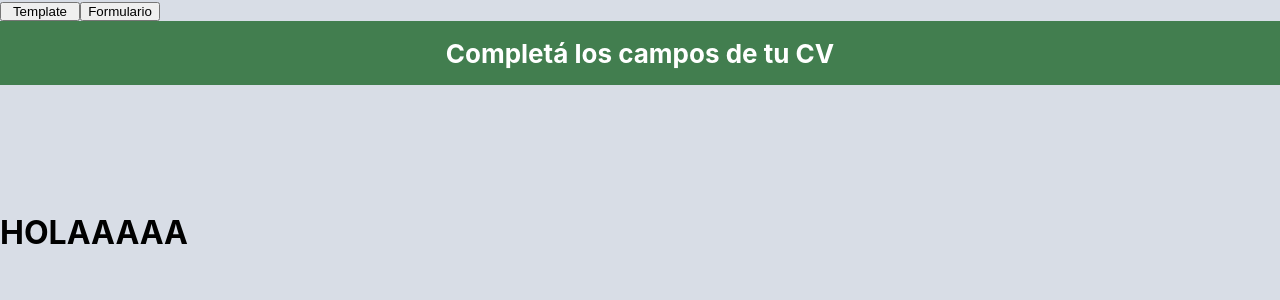
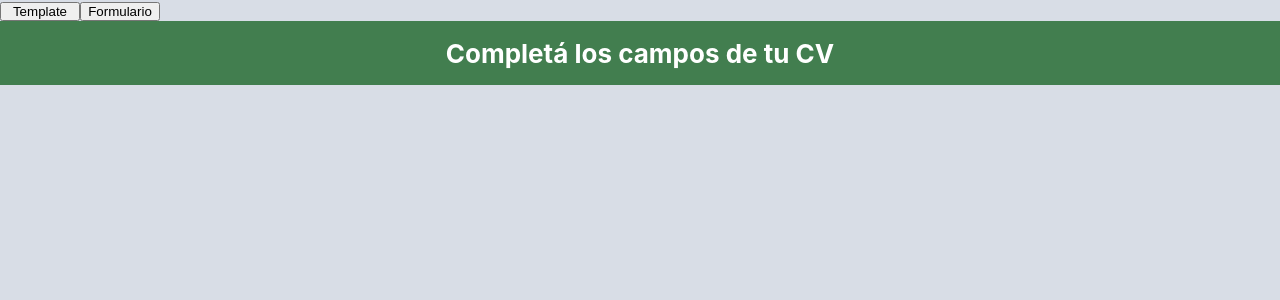
Before and after one commit to ALCavagnaro/CV_TEMPLATE_REACT, a React (Create React App) app in the folder cv-template/: page /template in a window 1280 px wide. Shown: the top 300 px of the page. Built offline with nearby package versions, Linux system fonts and the light colour scheme.

Commit message:
Se pasan datos por contexto del componente al template

```diff
--- a/cv-template/src/Form/Work/work.jsx
+++ b/cv-template/src/Form/Work/work.jsx
@@ -1,9 +1,12 @@
 import {cv} from '../../resume/resume';
 import Button from '../../Button/button.jsx';
-import { useState} from 'react';
+import { useContext, useState} from 'react';
+import { TemplateState } from '../../Context/CVContext';
 
 
 const Work = () => {
+
+  const [state, setState] = useContext(TemplateState);
 
     let work = [];
 
@@ -36,18 +39,18 @@ const Work = () => {
       }
 
       else {
-        work.push(<label className= 'sub-label'id={element} key={element}>{element}<input/></label>);
+        work.push(<label className= 'sub-label'id={element} key={element}>{element}<input onChange={() => { setState({...state, element})}}/></label>);
       }
 
     }
-
 
     const [workField, setWorkField] = useState ([])
 
     const addWork = (e) => {
 
       e.preventDefault();
-        setWorkField([...workField, work]);
+      setWorkField([...workField, work]);
+      console.log(state);
 
     }
 
--- a/cv-template/src/Template/template.jsx
+++ b/cv-template/src/Template/template.jsx
@@ -9,7 +9,9 @@ const Template = () => {
       return (
 
         <>
-          <h1>HOLAAAAA</h1>
+           <div>
+              <p>{state.element}</p>
+           </div>
         </>
 
       )
```
